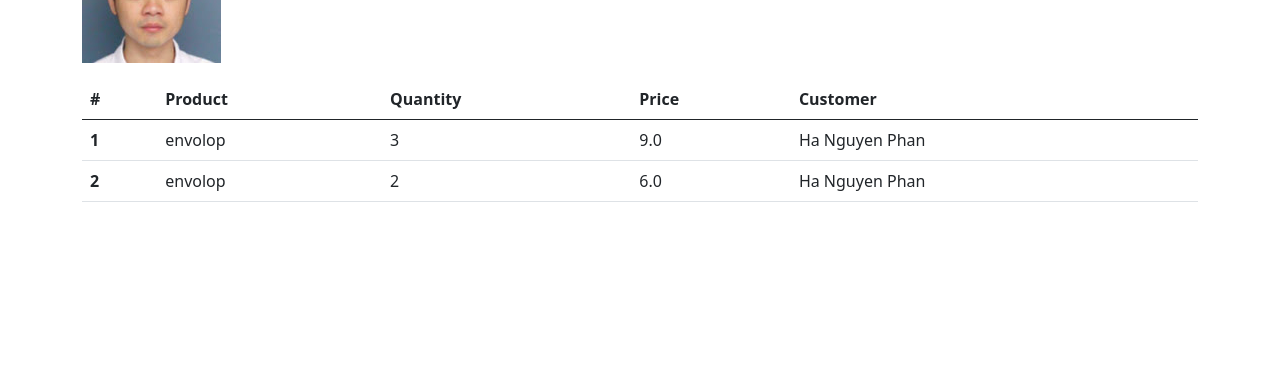
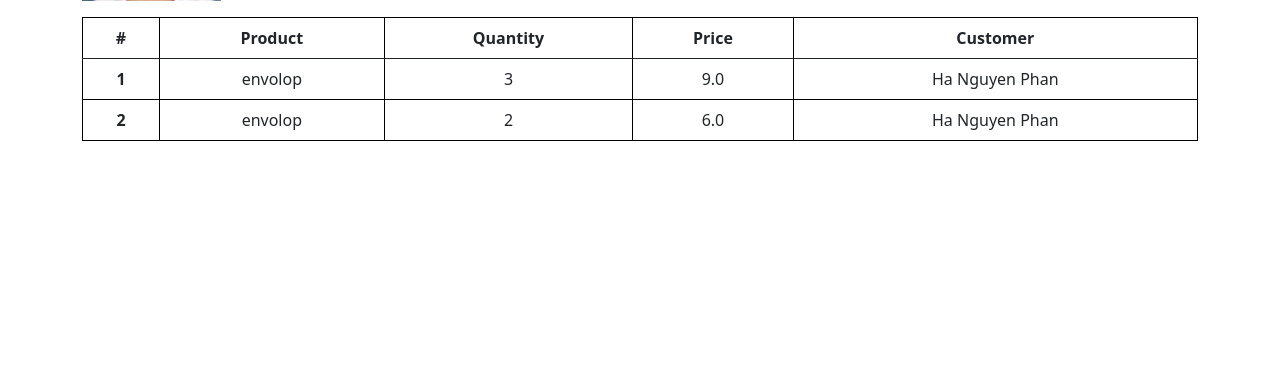
Before and after one commit to hanguyen2709/django_ecommerce, a Django app: page /sales/2/ in a window 1280 px wide. Shown: the part 419-800 px from the top of the page. Run offline with Django 3.2, Linux system fonts and the light colour scheme; a user stored in the database is signed in; data comes from the database, SQL or seed files in the repository; some libraries are stand-ins or nearby versions.

Commit message:
change css

```diff
--- a/src/sales/views.py
+++ b/src/sales/views.py
@@ -55,7 +55,7 @@ def home_view(request):
             df = merged_df.groupby('transaction_id', as_index=False)['price'].agg('sum')
 
             chart = get_chart(chart_type, sales_df, results_by)
-            print('chart', chart)
+            # print('chart', chart)
             sales_df = sales_df.to_html()
             positions_df = positions_df.to_html()
             merged_df = merged_df.to_html()
--- /dev/null
+++ b/src/static/style.css
@@ -0,0 +1,7 @@
+tbody, td, tfoot, th, thead, tr {
+    border-color: inherit;
+    border-style: solid;
+    border-width: 0;
+    border: 1px solid black;
+    text-align: center;
+}
--- a/src/templates/navbar.html
+++ b/src/templates/navbar.html
@@ -7,7 +7,7 @@
 
 <nav class="navbar navbar-expand-lg navbar-light bg-light">
   <div class="container-fluid">
-    <a class="navbar-brand" href=""><img src="{% static 'logo.png' %}" class="logo-sm"></a>
+    <a class="navbar-brand" href=""><img src="{% static 'images.jpeg' %}" class="logo-sm"></a>
 
     <div class="collapse navbar-collapse" id="navbarNav">
       <ul class="navbar-nav">
```
Also changed, not shown: src/templates/sales/home.html (+4 -4 lines), src/static/images.jpeg (added).
